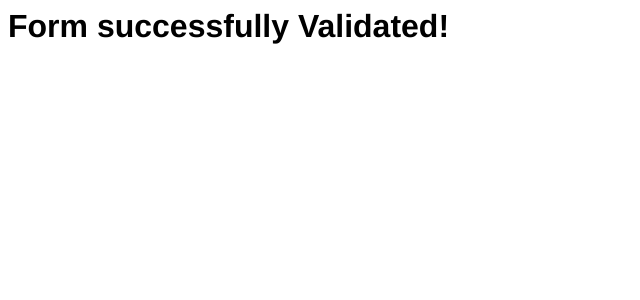
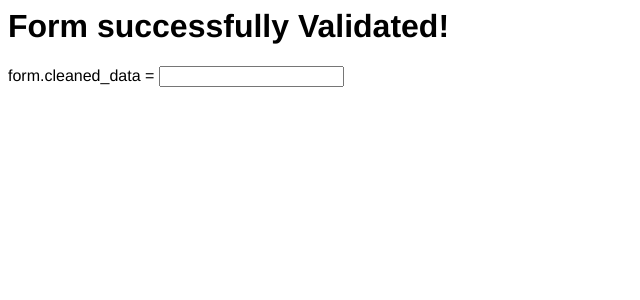
Before and after one commit to dschep/django_mutuallyexclusive_formfields_blogpost, a Django app: template demo/templates/success.html in a window 1280 px wide. Shown: the top 300 px of the page, without its empty margins (0-640 px from the left). Run offline with Django 3.2, Linux system fonts and the light colour scheme; the template is opened without the code that fills it, so the values that code supplies are empty, except form fields; tables that the repository leaves empty hold one stand-in row (values such as "Sample post"); form fields are guessed from the names that the template uses; some libraries are stand-ins or nearby versions.

Commit message:
show cleaned data on succes!

```diff
--- a/demo/templates/success.html
+++ b/demo/templates/success.html
@@ -2,4 +2,7 @@
 
 {% block body %}
     <h1>Form successfully Validated!</h1>
+    <p>
+        form.cleaned_data = {{ form.cleaned_data }}
+    </p>
 {% endblock %}
```
